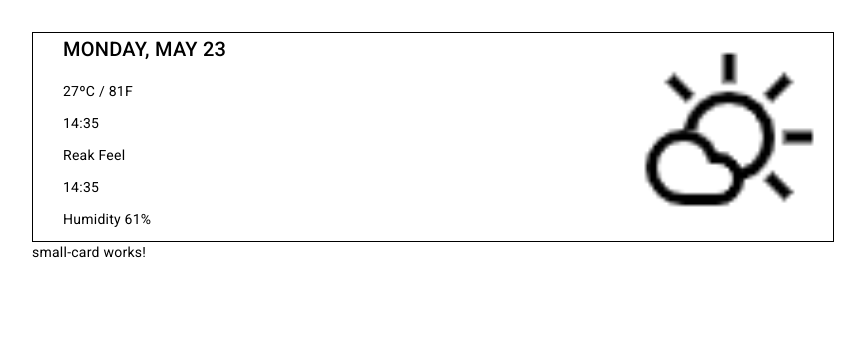
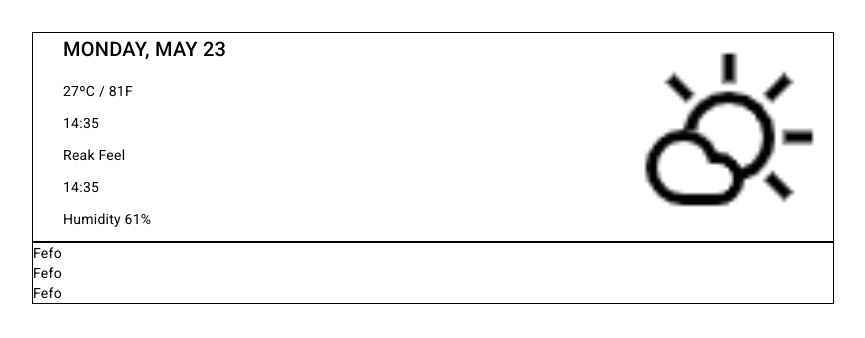
Before and after one commit to F3l1p3ee/weather-app, an Angular app: page / in a window 1280 px wide. Shown: the top 338 px of the page, without its empty margins (207-1072 px from the left). Built offline with nearby package versions, Linux system fonts and the light colour scheme.

Commit message:
Testando Boostrap

```diff
--- a/src/app/components/small-card/small-card.component.css
+++ b/src/app/components/small-card/small-card.component.css
@@ -0,0 +1,3 @@
+.small-card-container {
+    border: 1px solid black
+}
--- a/src/app/components/small-card/small-card.component.html
+++ b/src/app/components/small-card/small-card.component.html
@@ -1 +1,7 @@
-<p>small-card works!</p>
+<div class="small-card-container">
+    <div class="row">
+        <div class="col-4">Fefo</div>
+        <div class="col-4">Fefo</div>
+        <div class="col-4">Fefo</div>
+    </div>
+</div>
```
